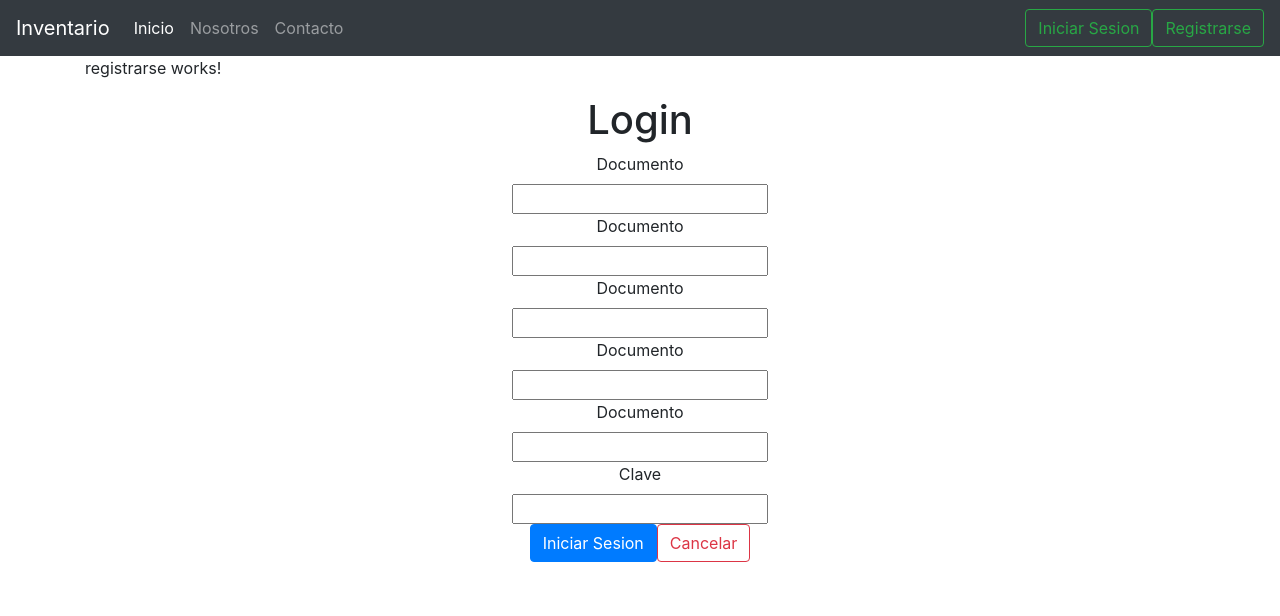
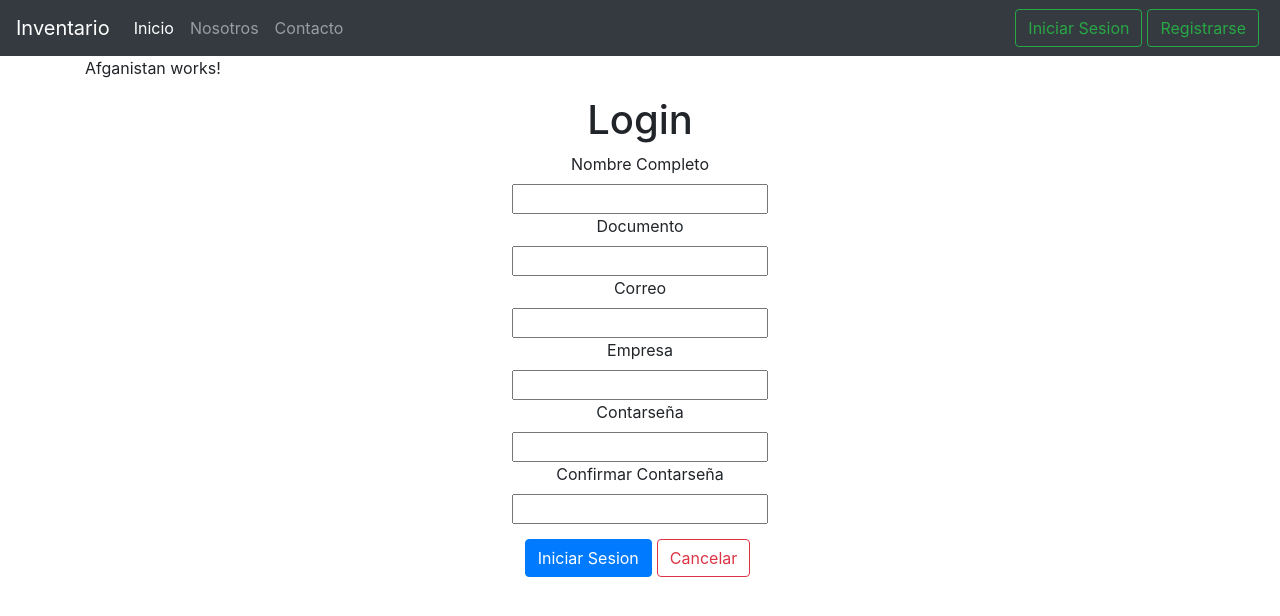
Before and after one commit to LexadoF/ProyectoSenasoft, an Angular app in the folder frontend/: page /registrarse in a window 1280 px wide. Shown: the top 616 px of the page. Built offline with nearby package versions, Linux system fonts and the light colour scheme.

Commit message:
correccion de errores

```diff
--- a/frontend/src/app/components/iniciar-s/iniciar-s.component.html
+++ b/frontend/src/app/components/iniciar-s/iniciar-s.component.html
@@ -15,7 +15,7 @@
     </div>
 
     <button (click)="loginUsuario()" class="btn btn-outline-success">Iniciar Sesion</button>
-    <a class="btn btn-outline-danger">Cancelar</a>
+    <a [routerLink]="['inicio']" class="btn btn-outline-danger">Cancelar</a>
 
 
 </div>
--- a/frontend/src/app/components/iniciar-s/iniciar-s.component.ts
+++ b/frontend/src/app/components/iniciar-s/iniciar-s.component.ts
@@ -11,6 +11,7 @@ export class IniciarSComponent {
     usuario: null,
     contrasena: null
   };
+  path = 'inicio';
 
   constructor( private loginService: LoginService ){}
 
--- a/frontend/src/app/components/navbar/navbar.component.html
+++ b/frontend/src/app/components/navbar/navbar.component.html
@@ -15,10 +15,10 @@
                 <a class="nav-link" [routerLink]="['contacto']"> Contacto</a>
             </li>
         </ul>
+        <div class="main-container">
+            <a [routerLink]="['iniciars']" class="btn btn-outline-success">Iniciar Sesion</a>
 
-        <a [routerLink]="['iniciars']" class="btn btn-outline-success">Iniciar Sesion</a>
-
-        <button [routerLink]="['registrarse']" class="btn btn-outline-success">Registrarse</button>
-
+            <button [routerLink]="['registrarse']" class="btn btn-outline-success">Registrarse</button>
+        </div>
     </div>
 </nav>
--- a/frontend/src/app/components/registrarse/registrarse.component.css
+++ b/frontend/src/app/components/registrarse/registrarse.component.css
@@ -0,0 +1,3 @@
+.btn {
+    margin-top: 15px;
+}
--- a/frontend/src/app/components/registrarse/registrarse.component.html
+++ b/frontend/src/app/components/registrarse/registrarse.component.html
@@ -1,37 +1,37 @@
-<p>registrarse works!</p>
+<p>Afganistan works!</p>
 <div align="center">
     <h1>Login</h1>
 
     <div class="form">
-        <label for="Email">Documento</label>
+        <label for="text">Nombre Completo</label>
         <br>
         <input type="text">
     </div>
     <div class="form">
-        <label for="Email">Documento</label>
+        <label for="text">Documento</label>
         <br>
         <input type="text">
     </div>
     <div class="form">
-        <label for="Email">Documento</label>
+        <label for="Email">Correo</label>
         <br>
         <input type="text">
     </div>
     <div class="form">
-        <label for="Email">Documento</label>
+        <label for="text">Empresa</label>
         <br>
         <input type="text">
     </div>
     <div class="form">
-        <label for="Email">Documento</label>
+        <label for="password">Contarseña</label>
         <br>
         <input type="text">
     </div>
     <div class="form">
-        <label for="Password">Clave</label>
+        <label for="Password">Confirmar Contarseña</label>
         <br>
         <input type="password">
     </div>
     <button class="btn btn-primary">Iniciar Sesion</button>
-    <a class="btn btn-outline-danger">Cancelar</a>
+    <a [routerLink]="['inicio']" class="btn btn-outline-danger">Cancelar</a>
 </div>
--- a/frontend/src/app/components/registrarse/registrarse.component.ts
+++ b/frontend/src/app/components/registrarse/registrarse.component.ts
@@ -6,7 +6,7 @@ import { Component, OnInit } from '@angular/core';
   styleUrls: ['./registrarse.component.css']
 })
 export class RegistrarseComponent implements OnInit {
-
+  path = 'inicio';
   constructor() { }
 
   ngOnInit(): void {
--- a/frontend/src/styles.css
+++ b/frontend/src/styles.css
@@ -1 +1,5 @@
 /* You can add global styles to this file, and also import other style files */
+
+.btn {
+    margin-right: 5px;
+}
```
